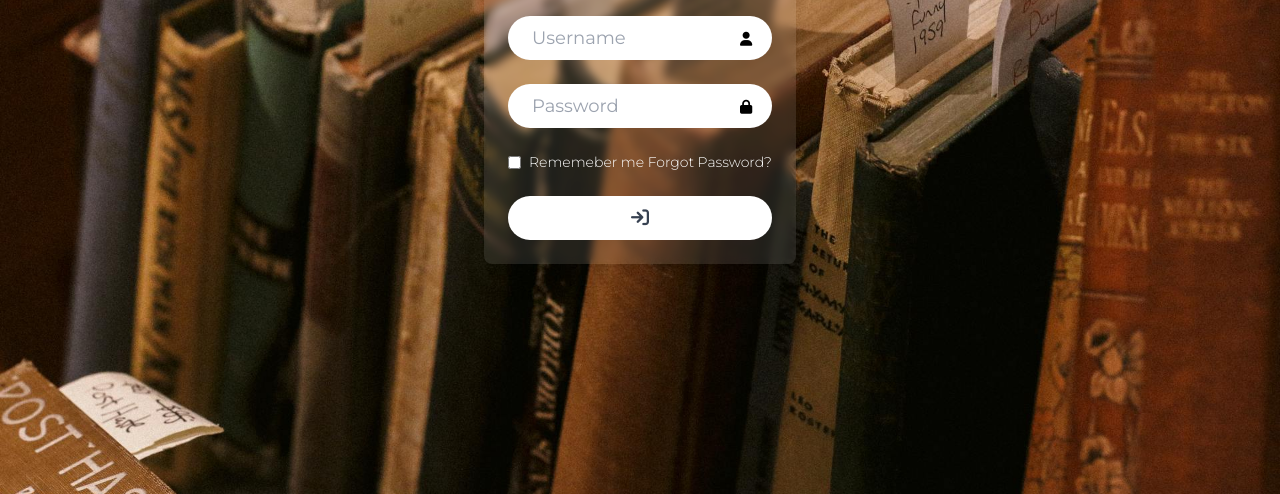
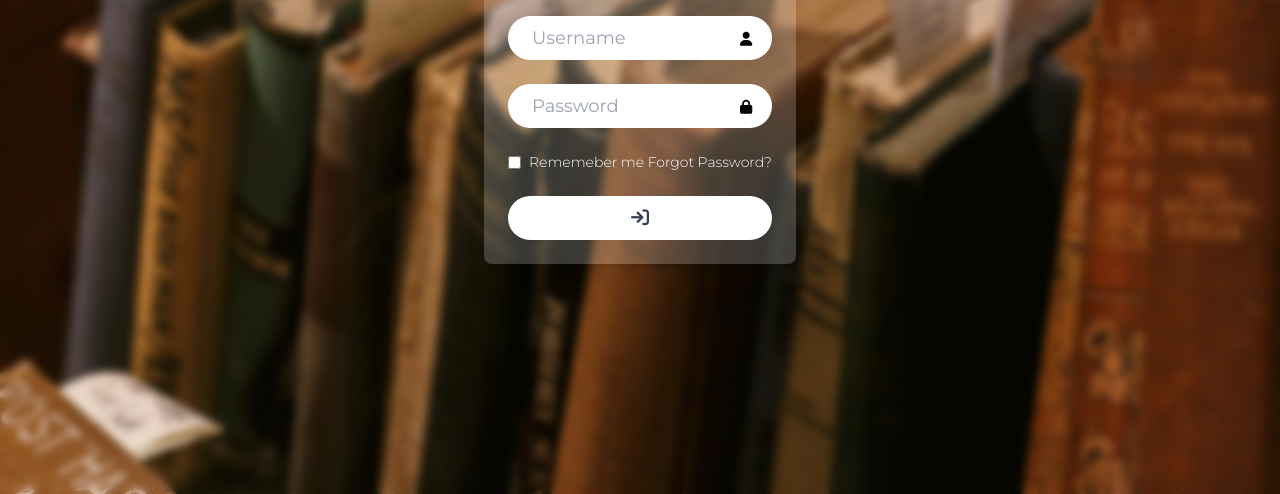
Before and after one commit to Tanyaradzwa1999/Portal, a website: page index.html in a window 1280 px wide. Shown: the part 306-800 px from the top of the page. Drawn offline with Linux system fonts and the light colour scheme.

Commit message:
backdrop on body

```diff
--- a/index.html
+++ b/index.html
@@ -19,11 +19,13 @@
     <meta name="viewport" content="width=device-width, initial-scale=1.0" />
     <title>Document</title>
   </head>
-  <body class="bg-[url('/images/books.jpg')] bg-cover bg-center">
+  <body
+    class="bg-[url('/images/books.jpg')] bg-cover bg-center backdrop-blur-sm"
+  >
     <!-- flex box for the login contents -->
     <div class="flex flex-col justify-center items-center h-screen">
       <div
-        class="flex flex-col max-w-3xl p-6 backdrop-blur-sm bg-white/10 z-40 shadow-xl rounded-lg"
+        class="flex flex-col max-w-3xl p-6 backdrop-blur-sm bg-white/20 z-40 shadow-xl rounded-lg"
       >
         <form action="" class="text-lg">
           <div class="flex justify-center mb-8">
```
Also changed, not shown: css/style.css.
